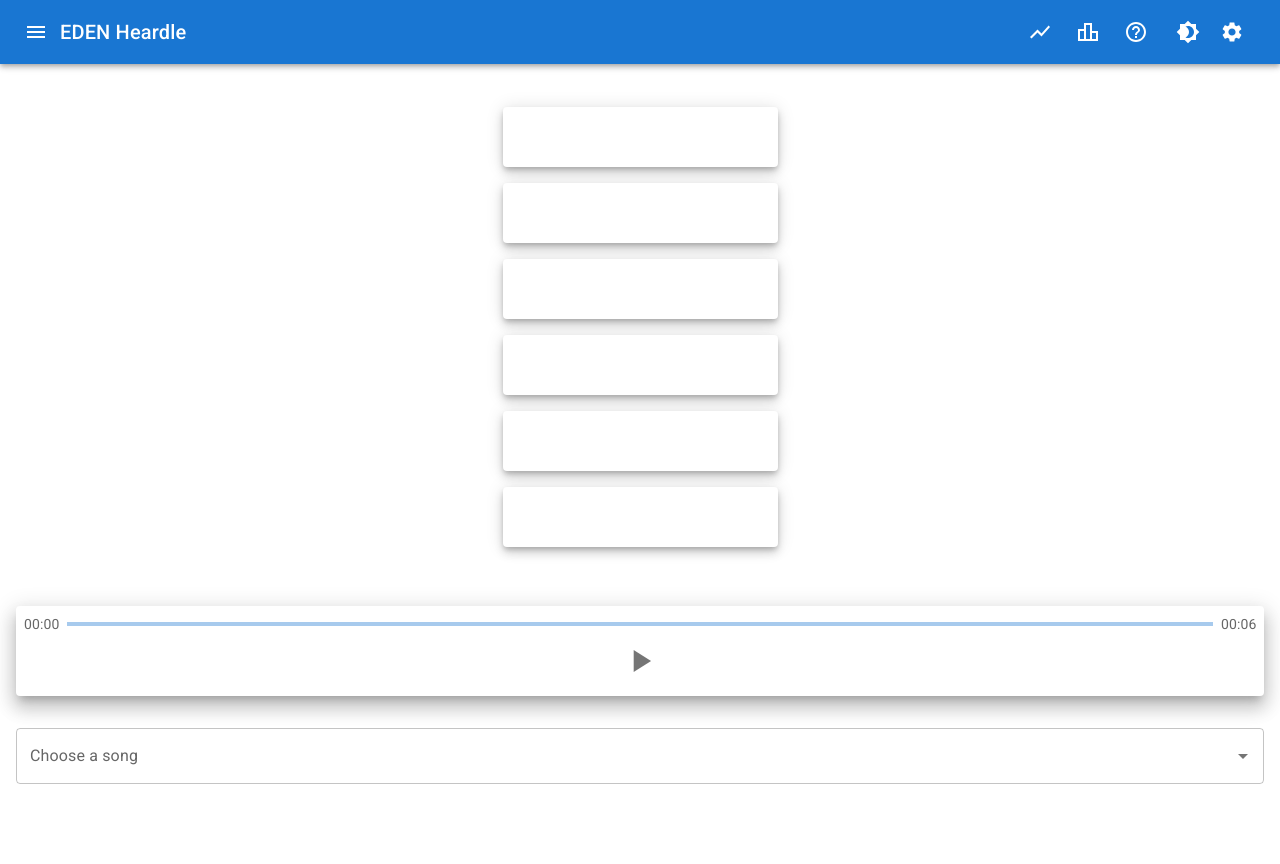
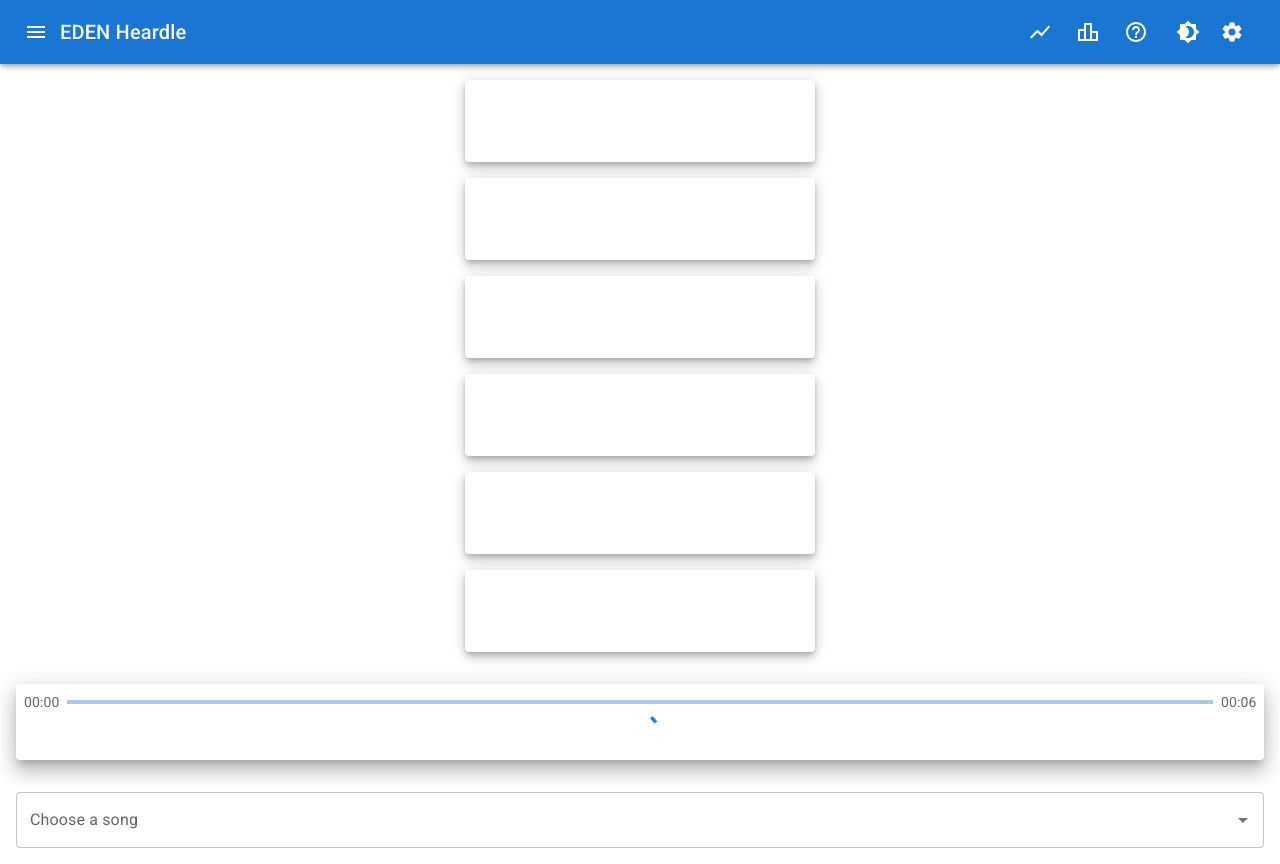
Before and after one commit to ftrbnd/odin-js-final-project, a React (Vite) app: page /play in a window 1280 px wide. Before the commit the page ends 800 px from the top, so only its background shows below. Built offline with nearby package versions, Linux system fonts and the light colour scheme; no server answers; the database is empty.

Commit message:
Add loader while player loads

```diff
--- a/src/components/AudioPlayer.tsx
+++ b/src/components/AudioPlayer.tsx
@@ -1,4 +1,4 @@
-import { Box, Card, IconButton, LinearProgress, LinearProgressProps, Typography } from '@mui/material';
+import { Box, Card, CircularProgress, IconButton, LinearProgress, LinearProgressProps, Typography } from '@mui/material';
 import { FC, useRef, useState } from 'react';
 import PlayArrowIcon from '@mui/icons-material/PlayArrow';
 import PauseIcon from '@mui/icons-material/Pause';
@@ -39,11 +39,13 @@ const LinearProgressWithLabel = (props: LinearProgressProps & { currentSecond: n
 
 const AudioPlayer: FC<IProps> = ({ start, currentDuration, totalDuration, link, isPlaying, togglePlaying }) => {
   const playerRef = useRef<ReactPlayer>(null);
+  const [playerReady, setPlayerReady] = useState<boolean>(false);
   const [curSecond, setCurSecond] = useState<number>(0);
   const [progress, setProgress] = useState<number>(0);
 
   const handleReady = () => {
     console.log('Player ready!');
+    setPlayerReady(true);
     playerRef.current?.seekTo(start);
   };
 
@@ -80,9 +82,15 @@ const AudioPlayer: FC<IProps> = ({ start, currentDuration, totalDuration, link,
     <Card elevation={12} sx={{ display: 'grid', gridTemplateColumns: '1fr', justifyItems: 'center', padding: '8px', margin: '16px' }}>
       <LinearProgressWithLabel currentSecond={curSecond} finalSecond={totalDuration} progress={progress} />
       <Box sx={{ display: 'flex', flexDirection: 'column', alignItems: 'center' }}>
-        <IconButton aria-label="play/pause" onClick={togglePlaying}>
-          {isPlaying ? <PauseIcon sx={{ height: 38, width: 38 }} /> : <PlayArrowIcon sx={{ height: 38, width: 38 }} />}
-        </IconButton>
+        {playerReady ? (
+          <IconButton aria-label="play/pause" onClick={togglePlaying}>
+            {isPlaying ? <PauseIcon sx={{ height: 38, width: 38 }} /> : <PlayArrowIcon sx={{ height: 38, width: 38 }} />}
+          </IconButton>
+        ) : (
+          <Box sx={{ display: 'flex' }}>
+            <CircularProgress sx={{ height: 38, width: 38 }} />
+          </Box>
+        )}
         <ReactPlayer
           ref={playerRef}
           url={link}
--- a/src/components/ProgressRows.tsx
+++ b/src/components/ProgressRows.tsx
@@ -23,10 +23,14 @@ const guessStatusIcon = (status: CorrectStatus | undefined) => {
 
 const ProgressRows: FC<IProps> = ({ guesses, limit }) => {
   return (
-    <Box sx={{ padding: '2rem', display: 'grid', gridTemplateRows: `repeat(${limit}, 1fr)`, justifyItems: 'center', alignItems: 'center', gap: '1rem' }}>
+    <Box sx={{ alignSelf: 'center', padding: '1rem', display: 'grid', gridTemplateRows: `repeat(${limit}, 1fr)`, justifyItems: 'center', alignItems: 'center', gap: '1rem' }}>
       {guesses.map((song, index) => (
-        <Card key={`${song.name}-${index}`} elevation={6} sx={{ minWidth: 275, display: 'grid', gridTemplateColumns: '1fr 1fr 1fr', justifyItems: 'center', alignItems: 'center', padding: '1rem' }}>
-          {song.cover && <CardMedia component="img" sx={{ width: 50, height: 50 }} image={song.cover} alt="EDEN logo" />}
+        <Card
+          key={`${song.name}-${index}`}
+          elevation={6}
+          sx={{ minWidth: 350, display: 'grid', gridTemplateColumns: 'auto 1fr auto', gap: '1rem', justifyItems: 'center', alignItems: 'center', padding: '1rem' }}
+        >
+          {song.cover ? <CardMedia component="img" sx={{ width: 50, height: 50 }} image={song.cover} alt="EDEN logo" /> : <Box sx={{ width: 50, height: 50 }}></Box>}
           <Typography variant="subtitle1" sx={{ textAlign: 'center' }} fontSize="1rem" fontWeight={'bold'}>
             {song.name}
           </Typography>
--- a/src/pages/Game.tsx
+++ b/src/pages/Game.tsx
@@ -199,7 +199,7 @@ const Game: FC = () => {
       <ProgressRows guesses={guesses} limit={GUESS_LIMIT} />
 
       <Box sx={{ display: 'grid', gridTemplateRows: 'auto auto', alignItems: 'center' }}>
-        <AudioPlayer start={15} currentDuration={4} totalDuration={GUESS_LIMIT} link={dailySong.link} isPlaying={playing} togglePlaying={togglePlaying} />
+        <AudioPlayer start={15} currentDuration={guessCount.current + 1} totalDuration={GUESS_LIMIT} link={dailySong.link} isPlaying={playing} togglePlaying={togglePlaying} />
 
         <Autocomplete
           id="song-options"
```
